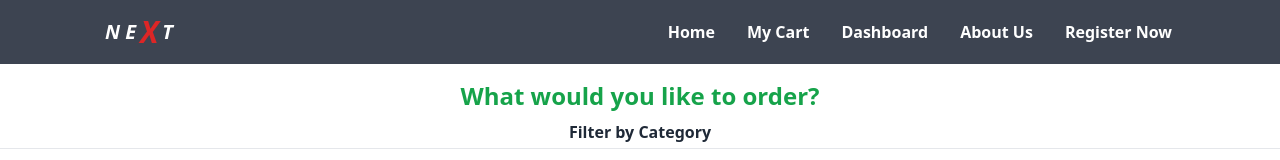
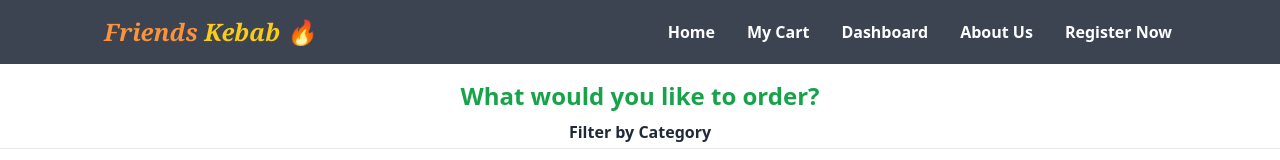
Before and after one commit to nahidahmed02/hungry-den, a Next.js app: page / in a window 1280 px wide. Shown: the top 160 px of the page. Built offline with nearby package versions, Linux system fonts and the light colour scheme.

Commit message:
updated name and name style of the restaurent

```diff
--- a/components/Layout/Header.js
+++ b/components/Layout/Header.js
@@ -22,7 +22,7 @@ const Header = () => {
                             {menuItems}
                         </ul>
                     </div>
-                    <Link className="btn btn-ghost normal-case text-xl italic ml-20" href='/'>N E <span className='text-red-600 text-3xl mx-1 '> X </span> T</Link>
+                    <Link className="normal-case font-serif font-bold text-2xl italic ml-24 text-orange-400 " href='/'>Friends <span className='text-yellow-400'>Kebab</span> 🔥</Link>
                 </div>
 
                 <div className="navbar-end hidden lg:flex mr-20">
--- a/pages/index.js
+++ b/pages/index.js
@@ -9,7 +9,7 @@ export default function Home() {
   return (
     <>
       <Head>
-        <title>Next Restaurant</title>
+        <title>Friends Kebab</title>
         <meta name="description" content="Rastaurant" />
         <meta name="viewport" content="width=device-width, initial-scale=1" />
         <link rel="icon" href="/favicon.ico" />
```
